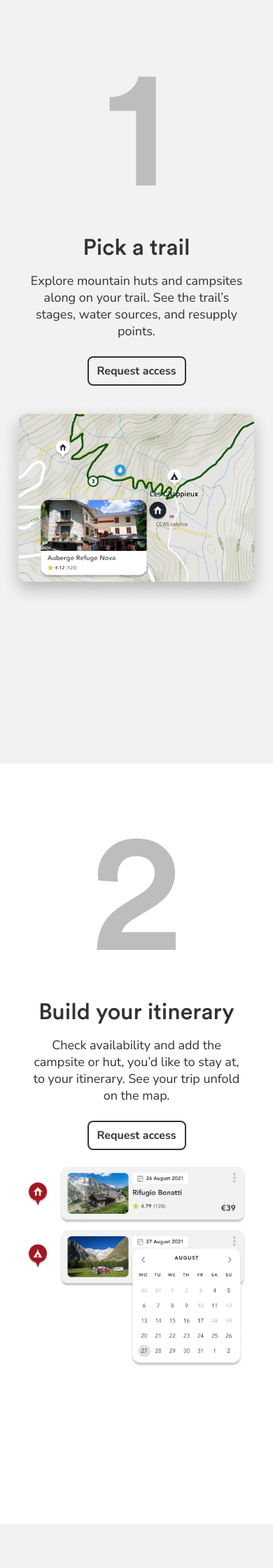
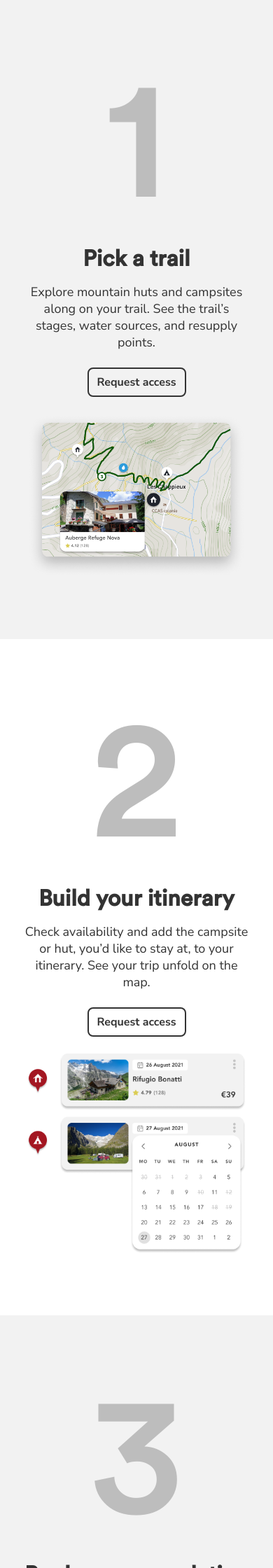
Before and after one commit to alizehkhan/wandern-prelaunch, a Flask app: page / in a window 390 px wide. Shown: the part 845-3085 px from the top of the page at 70% size. Run offline with Flask 2, Linux system fonts and the light colour scheme.

```diff
--- a/assets/stylesheets/components/privacy.css
+++ b/assets/stylesheets/components/privacy.css
@@ -8,10 +8,13 @@
 .privacy > h1 {
   text-align: center;
   margin: 40px 0 80px 0;
+  letter-spacing: -0.02em;
+
 }
 
 .privacy > h2 {
   font-size: 24px;
+  letter-spacing: -0.01em;
   margin-bottom: 16px;
 }
 
--- a/assets/stylesheets/components/step.css
+++ b/assets/stylesheets/components/step.css
@@ -1,49 +1,14 @@
-.grey-background {
+.grey {
   background: #f2f2f2;
 }
 
-#steps-title {
-  padding-top: 80px;
-  font-size: 40px;
-  color: #333333;
-  font-family: 'Circular Std';
-  text-align: center;
+.split {
+  display: flex;
+  align-items: center;
+  padding: 64px 0;
 }
 
-.step {
-  display: flex;
-  align-items: center;
-  justify-content: space-between;
-  padding: 120px 0;
-  max-height: 100vh;
-}
-
-.reverse {
-  flex-direction:row-reverse;
-}
-
-.step-info {
-  display: flex;
-  align-items: center;
-}
-
-.step-image {
-  max-height: 400px;
-  width: 50%;
-  display: flex;
-  justify-content: center;
-}
-
-.step-image img {
-  width: 100%;
-  object-fit: contain;
-}
-
-.reverse img {
-  width: 80% !important;
-}
-
-.step-info-number {
+.number {
     font-family: 'Circular Std';
     font-weight: normal;
     font-size: 300px;
@@ -52,18 +17,30 @@
     width: 200px;
   }
 
-.step-info-words {
-  max-width: 344px;
+.box-info {
+  width: 50%;
+  display: flex;
+  align-items: center;
 }
 
-.step-info-words h2 {
-  font-size: 32px;
-  font-weight: normal;
-  margin-bottom: 16px;
+.box-image {
+  width: 50%;
+  padding: 24px 0;
+  display: flex;
+  justify-content: center;
 }
 
-.step-info-words p {
+.title-description-button {
+  width: 320px;
+}
+
+.title-description-button p {
   font-size: 18px;
+}
+
+.title-description-button h2 {
+  font-size: 32px;
+  margin-bottom: 16px;
 }
 
 .btn-outlined {
@@ -91,38 +68,30 @@
 
 /*-----------------------------------MOBILE-----------------------------------*/
 
-/*Smallest device*/
-@media (min-width: 100px) and (max-width: 575px) {
-
-}
-
-/*Medium devices (tablets, 768px and up)*/
 @media (max-width: 1100px) {
-  .step {
-    padding: 48px 0 200px 0;
+  .split {
     flex-direction: column;
   }
-  .step-info {
+
+  .box-image, .box-info{
+    width: 100%;
+  }
+
+  .box-image img {
+    max-width:100%;
+  }
+
+  .reverse {
+    flex-direction: column-reverse;
+  }
+
+  .box-info {
     flex-direction: column;
     justify-content: center;
     text-align: center;
   }
 
-  .step-image {
-    width: 100vw;
-    display: flex;
-  }
-
-  .step-info-number {
+  .number {
     font-size: 240px;
   }
-
-  .step-image img {
-    margin: 24px;
-  }
 }
-
-/*Large devices (desktops, 992px and up)*/
-@media (min-width: 992px) {
-
-}
--- a/templates/index.html
+++ b/templates/index.html
@@ -42,54 +42,50 @@
     </div>
   </div>
 
-  <div class="grey-background">
-    <div class="container">
-      <div class="step hideme">
-        <div class="step-info">
-          <p class="step-info-number">1</p>
-          <div class="step-info-words">
-            <h2>Pick a trail</h2>
-            <p>Explore mountain huts and campsites along on your trail. See the trail’s stages, water sources, and resupply points.</p>
-            <p onclick="$('html,body').animate({scrollTop:0}, 900)" class="btn-outlined">Request access</p>
-          </div>
+  <div class="box grey">
+    <div class="split container">
+      <div class="box-info">
+        <p class="number">1</p>
+        <div class="title-description-button">
+          <h2>Pick a trail</h2>
+          <p>Explore mountain huts and campsites along on your trail. See the trail’s stages, water sources, and resupply points.</p>
+          <p onclick="$('html,body').animate({scrollTop:0}, 900)" class="btn-outlined">Request access</p>
         </div>
-        <div class="step-image">
-          <img src="assets/images/step-1.png" alt="Preview of map with trail route and waypoints">
+      </div>
+      <div class="box-image">
+        <img src="assets/images/step-1.png" alt="Preview of map with trail route and waypoints">
+      </div>
+    </div>
+  </div>
+
+  <div class="box">
+    <div class="split container reverse">
+      <div class="box-image">
+        <img src="assets/images/step-2.png" alt="Preview of accommodation cards added to itinerary and availability calendar">
+      </div>
+      <div class="box-info">
+        <p class="number">2</p>
+        <div class="title-description-button">
+          <h2>Build your itinerary</h2>
+          <p>Check availability and add the campsite or hut, you’d like to stay at, to your itinerary. See your trip unfold on the map.</p>
+          <p onclick="$('html,body').animate({scrollTop:0}, 900)" class="btn-outlined">Request access</p>
         </div>
       </div>
     </div>
   </div>
 
-  <div class="container">
-    <div class="step reverse hideme">
-      <div class="step-info">
-        <p class="step-info-number">2</p>
-        <div class="step-info-words">
-          <h2>Build your itinerary</h2>
-          <p>Check availability and add the campsite or hut, you’d like to stay at, to your itinerary. See your trip unfold on the map.</p>
-          <p onclick="$('html,body').animate({scrollTop:0}, 1100)" class="btn-outlined">Request access</p>
+  <div class="box grey">
+    <div class="split container">
+      <div class="box-info">
+        <p class="number">3</p>
+        <div class="title-description-button">
+          <h2>Book accommodation</h2>
+          <p>Book all your accommdation in just a few clicks without leaving the site.</p>
+          <p onclick="$('html,body').animate({scrollTop:0}, 900)" class="btn-outlined">Request access</p>
         </div>
       </div>
-      <div class="step-image">
-        <img src="assets/images/step-2.png" alt="Preview of accommodation cards added to itinerary and availability calendar">
-      </div>
-    </div>
-  </div>
-
-  <div class="grey-background">
-    <div class="container hideme">
-      <div class="step">
-        <div class="step-info">
-          <p class="step-info-number">3</p>
-          <div class="step-info-words">
-            <h2>Book accommodation</h2>
-            <p>Book all your accommdation in just a few clicks without leaving the site.</p>
-            <p onclick="$('html,body').animate({scrollTop:0}, 1300)" class="btn-outlined">Request access</p>
-          </div>
-        </div>
-        <div class="step-image">
-          <img src="assets/images/step-3.png" alt="Preview of reservations window">
-        </div>
+      <div class="box-image">
+        <img src="assets/images/step-3.png" alt="Preview of booking checkout">
       </div>
     </div>
   </div>
```
